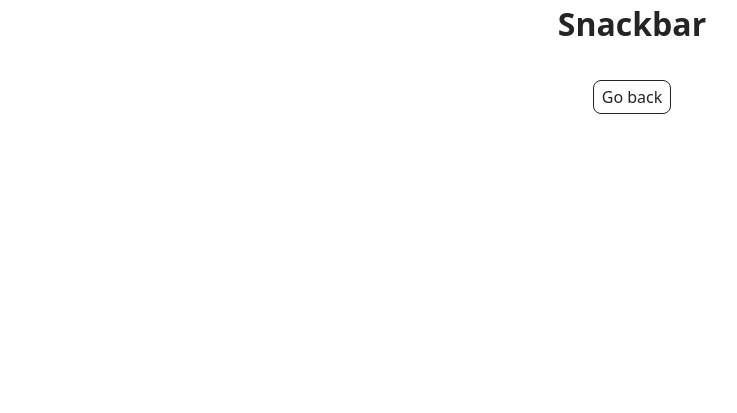
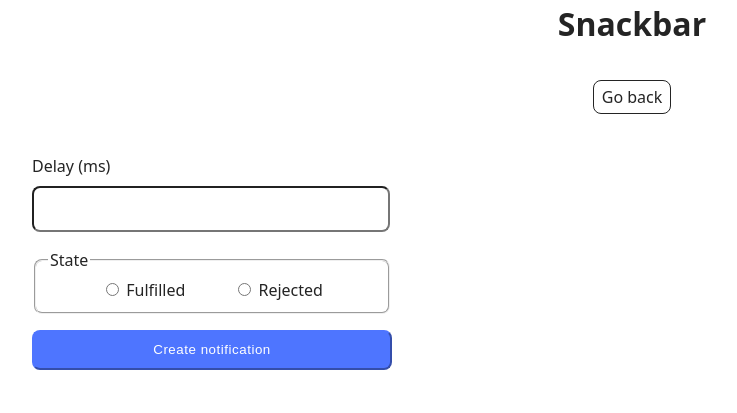
Before and after one commit to ulasem/goit-js-hw-10, a website built with Vite: page src/2-snackbar.html in a window 1280 px wide. Shown: the whole page, without its empty margins (8-745 px from the left). Built offline with nearby package versions, Linux system fonts and the light colour scheme.

Commit message:
add task 2

```diff
--- a/src/2-snackbar.html
+++ b/src/2-snackbar.html
@@ -13,6 +13,27 @@
         <h1 class="main-title">Snackbar</h1>
         <a class="back-link" href="./index.html">Go back</a>
       </div>
+
+      <form class="form">
+        <label class="delay-label">
+          Delay (ms)
+          <input class="delay-input" type="number" name="delay" required />
+        </label>
+
+        <fieldset>
+          <legend>State</legend>
+          <label>
+            <input type="radio" name="state" value="fulfilled" required />
+            Fulfilled
+          </label>
+          <label>
+            <input type="radio" name="state" value="rejected" required />
+            Rejected
+          </label>
+        </fieldset>
+
+        <button type="submit">Create notification</button>
+      </form>
     </main>
 
     <script type="module" src="./js/2-snackbar.js"></script>
--- a/src/css/2-snackbar.css
+++ b/src/css/2-snackbar.css
@@ -0,0 +1,41 @@
+.form {
+  max-width: 360px;
+  padding: 40px;
+  display: flex;
+  flex-direction: column;
+  gap: 16px;
+}
+
+.delay-label {
+  display: flex;
+  align-items: flex-start;
+  justify-content: flex-start;
+  flex-direction: column;
+  gap: 8px;
+}
+
+.delay-input {
+  height: 40px;
+  max-width: 350px;
+  width: 100%;
+  border-radius: 8px;
+}
+
+fieldset {
+  display: flex;
+  justify-content: center;
+  flex-direction: row;
+  gap: 48px;
+  border-radius: 8px;
+}
+
+fieldset legend {
+    text-align: left;
+}
+
+.form button {
+  width: 100%;
+  height: 40px;
+  line-height: 1.5;
+  letter-spacing: 0.04em;
+}
--- a/src/js/2-snackbar.js
+++ b/src/js/2-snackbar.js
@@ -0,0 +1,40 @@
+// Бібліотека для відображення повідомлень користувачеві
+import iziToast from 'izitoast';
+import 'izitoast/dist/css/iziToast.min.css';
+
+const form = document.querySelector('.form');
+
+form.addEventListener('submit', event => {
+  event.preventDefault();
+
+  const delay = Number(form.elements.delay.value);
+  const state = form.elements.state.value;
+
+  const promise = new Promise((resolve, reject) => {
+    setTimeout(() => {
+      if (state === 'fulfilled') {
+        resolve(delay);
+      } else {
+        reject(delay);
+      }
+    }, delay);
+  });
+
+  promise
+    .then(delay => {
+      iziToast.success({
+        title: 'Success',
+        message: `Fulfilled promise in ${delay}ms`,
+        position: 'topRight',
+      });
+    })
+    .catch(delay => {
+      iziToast.error({
+        title: 'Error',
+        message: `Rejected promise in ${delay}ms`,
+        position: 'topRight',
+      });
+    });
+
+  form.reset();
+});
```
